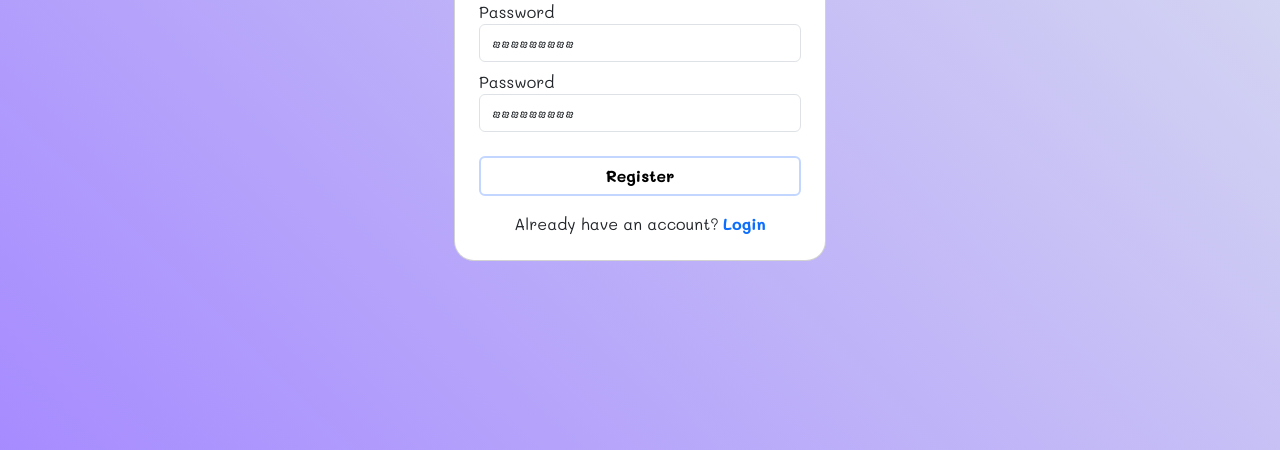
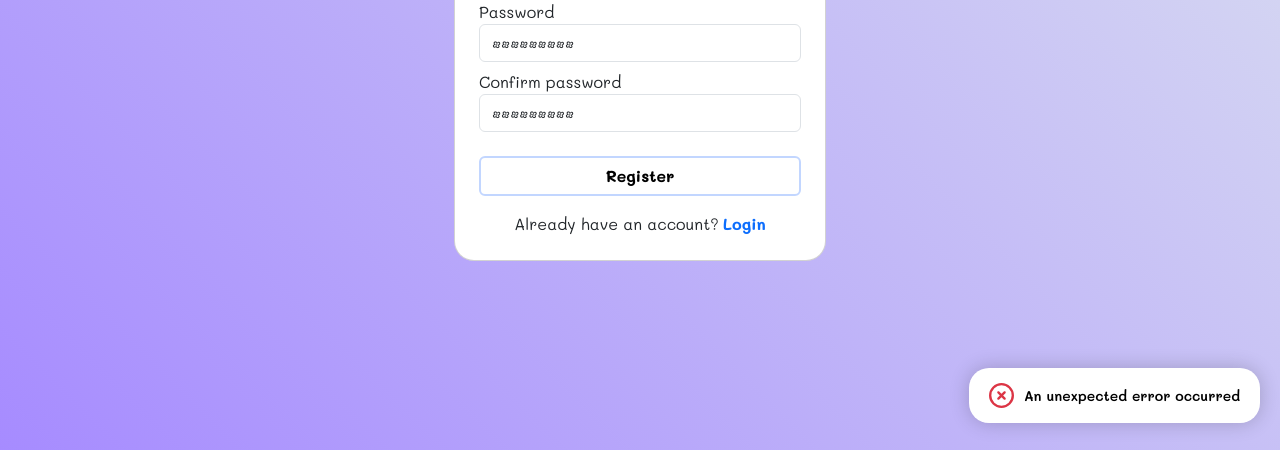
Before and after one commit to tranhaduy9824/chat-app, a React (Vite) app in the folder client/: page /register in a window 1280 px wide. Both pictures are taken after typing "Sample", "name@example.com", "Sample123", "Sample123" into the empty fields and a click on the button "Register". Shown: the part 347-797 px from the top of the page. Built offline with nearby package versions, Linux system fonts and the light colour scheme; no server answers.

Commit message:
Add animation loading and notification for register and login

```diff
--- a/client/src/App.tsx
+++ b/client/src/App.tsx
@@ -4,10 +4,18 @@ import Register from "./pages/Register";
 import NavBar from "./components/NavBar";
 import Chat from "./pages/Chat";
 import { AuthContextProvider } from "./context/AuthContext";
+import { LoadingProvider } from "./context/LoadingContext";
+import LoadingBar from "./components/LoadingBar";
+import NotificationList from "./components/NotificationList";
+import { NotificationProvider } from "./context/NotificationContext";
 
 function App() {
   return (
+    <LoadingProvider>
+      <NotificationProvider>
         <AuthContextProvider>
+          <LoadingBar />
+          <NotificationList />
           <div className="w-100 h-100 m-0">
             <NavBar />
             <Routes>
@@ -18,6 +26,8 @@ function App() {
             </Routes>
           </div>
         </AuthContextProvider>
+      </NotificationProvider>
+    </LoadingProvider>
   );
 }
 
--- a/client/src/components/BoxChat.tsx
+++ b/client/src/components/BoxChat.tsx
@@ -14,7 +14,7 @@ import { faImages, faSmile } from "@fortawesome/free-regular-svg-icons";
 import Message from "./Message";
 import Picker, { EmojiClickData } from "emoji-picker-react";
 import Tippy from "@tippyjs/react";
-import 'tippy.js/dist/tippy.css';
+import "tippy.js/dist/tippy.css";
 
 const messages: {
   id: number;
@@ -168,7 +168,7 @@ function BoxChat({ showInfoChat, setShowInfoChat }) {
             </Tippy>
           </div>
         </div>
-        <div className="flex-grow-1 overflow-y-auto my-3">
+        <div className="flex-grow-1 overflow-x-hidden overflow-y-auto my-3">
           <div className="d-flex flex-column gap-2">
             {messages.map((msg, index) => {
               const showTimestamp =
--- /dev/null
+++ b/client/src/components/LoadingBar.tsx
@@ -0,0 +1,15 @@
+import { useLoading } from "../context/LoadingContext";
+
+const LoadingBar = () => {
+  const { progress } = useLoading();
+
+  return (
+    <div className="loading-container">
+      {progress >= 0 && (
+        <div className="loading-bar" style={{ width: `${progress}%` }}></div>
+      )}
+    </div>
+  );
+};
+
+export default LoadingBar;
--- /dev/null
+++ b/client/src/components/NotificationList.tsx
@@ -0,0 +1,36 @@
+import { FontAwesomeIcon } from "@fortawesome/react-fontawesome";
+import { useNotification } from "../context/NotificationContext";
+import {
+  faCircleCheck,
+  faCircleXmark,
+} from "@fortawesome/free-regular-svg-icons";
+import { faCircleExclamation } from "@fortawesome/free-solid-svg-icons";
+
+const NotificationList = () => {
+  const { notifications, removeNotification } = useNotification();
+
+  return (
+    <div className="notification-container">
+      {notifications.map((notification) => (
+        <div
+          key={notification.id}
+          className={`notification ${notification.type}`}
+          onClick={() => removeNotification(notification.id)}
+        >
+          {notification.type === "error" && (
+            <FontAwesomeIcon icon={faCircleXmark} />
+          )}{" "}
+          {notification.type === "info" && (
+            <FontAwesomeIcon icon={faCircleExclamation} />
+          )}{" "}
+          {notification.type === "success" && (
+            <FontAwesomeIcon icon={faCircleCheck} />
+          )}{" "}
+          {notification.message}
+        </div>
+      ))}
+    </div>
+  );
+};
+
+export default NotificationList;
--- /dev/null
+++ b/client/src/context/LoadingContext.tsx
@@ -0,0 +1,32 @@
+// src/contexts/LoadingContext.tsx
+import React, { createContext, useContext, useState } from "react";
+
+interface LoadingContextProps {
+  progress: number;
+  setProgress: (value: number) => void;
+}
+
+export const LoadingContext = createContext<LoadingContextProps | undefined>(
+  undefined
+);
+
+export const LoadingProvider: React.FC<{ children: React.ReactNode }> = ({
+  children,
+}) => {
+  const [progress, setProgress] = useState<number>(0);
+
+  return (
+    <LoadingContext.Provider value={{ progress, setProgress }}>
+      {children}
+    </LoadingContext.Provider>
+  );
+};
+
+// eslint-disable-next-line react-refresh/only-export-components
+export const useLoading = (): LoadingContextProps => {
+  const context = useContext(LoadingContext);
+  if (!context) {
+    throw new Error("useLoading must be used within a LoadingProvider");
+  }
+  return context;
+};
--- /dev/null
+++ b/client/src/context/NotificationContext.tsx
@@ -0,0 +1,70 @@
+/* eslint-disable react-hooks/exhaustive-deps */
+import {
+  createContext,
+  useContext,
+  useState,
+  ReactNode,
+  useCallback,
+} from "react";
+
+type NotificationType = "success" | "error" | "info";
+
+interface Notification {
+  id: number;
+  message: string;
+  type: NotificationType;
+}
+
+interface NotificationContextType {
+  notifications: Notification[];
+  addNotification: (message: string, type: NotificationType) => void;
+  removeNotification: (id: number) => void;
+}
+
+const NotificationContext = createContext<NotificationContextType | undefined>(
+  undefined
+);
+
+// eslint-disable-next-line react-refresh/only-export-components
+export const useNotification = () => {
+  const context = useContext(NotificationContext);
+  if (!context) {
+    throw new Error(
+      "useNotification must be used within a NotificationProvider"
+    );
+  }
+  return context;
+};
+
+export const NotificationProvider = ({ children }: { children: ReactNode }) => {
+  const [notifications, setNotifications] = useState<Notification[]>([]);
+
+  const addNotification = useCallback(
+    (message: string, type: NotificationType) => {
+      const id = Date.now();
+      setNotifications((prevNotifications) => [
+        ...prevNotifications,
+        { id, message, type },
+      ]);
+
+      setTimeout(() => {
+        removeNotification(id);
+      }, 5000);
+    },
+    []
+  );
+
+  const removeNotification = useCallback((id: number) => {
+    setNotifications((prevNotifications) =>
+      prevNotifications.filter((notification) => notification.id !== id)
+    );
+  }, []);
+
+  return (
+    <NotificationContext.Provider
+      value={{ notifications, addNotification, removeNotification }}
+    >
+      {children}
+    </NotificationContext.Provider>
+  );
+};
--- a/client/src/index.css
+++ b/client/src/index.css
@@ -10,11 +10,7 @@
   width: 100vw;
   height: 100vh;
   font-family: "Mali", sans-serif !important;
-  background-image: linear-gradient(
-    45deg,
-    #a68bff,
-    #dce2f0
-  ) !important;
+  background-image: linear-gradient(45deg, #a68bff, #dce2f0) !important;
   padding: 10px;
 }
 
@@ -123,3 +119,76 @@
 .item-info-chat > div > div {
   margin-right: 8px;
 }
+
+.loading-container {
+  position: fixed;
+  top: 0;
+  left: 0;
+  width: 100%;
+  height: 5px;
+  z-index: 9999;
+  overflow: hidden;
+}
+
+.loading-bar {
+  height: 100%;
+  background: rgb(234, 103, 164);
+  transition: width 0.4s ease;
+}
+
+.notification-container {
+  position: fixed;
+  bottom: 20px;
+  right: 20px;
+  z-index: 9999;
+  display: flex;
+  align-items: flex-end;
+  flex-direction: column;
+  gap: 10px;
+  max-width: 300px;
+}
+
+.notification {
+  display: flex;
+  align-items: center;
+  background-color: white;
+  color: var(--text-dark);
+  padding: 15px 20px;
+  margin-bottom: 10px;
+  border-radius: 20px;
+  box-shadow: 0 0 20px rgba(0, 0, 0, 0.2);
+  font-size: 14px;
+  font-weight: 600;
+  cursor: pointer;
+  transition: opacity 0.3s ease-in-out, transform 0.3s ease-in-out;
+  opacity: 0;
+  animation: slide-in 0.3s forwards;
+}
+
+.notification svg {
+  font-size: 25px;
+  margin-right: 10px;
+}
+
+.notification.success svg {
+  color: #28a745;
+}
+
+.notification.error svg {
+  color: #dc3545;
+}
+
+.notification.info svg {
+  color: #17a2b8;
+}
+
+@keyframes slide-in {
+  from {
+    opacity: 0;
+    transform: translateX(100%);
+  }
+  to {
+    opacity: 1;
+    transform: translateX(0);
+  }
+}
--- a/client/src/pages/Register.tsx
+++ b/client/src/pages/Register.tsx
@@ -3,17 +3,14 @@ import { Button, Form, FormGroup, Container, Col } from "react-bootstrap";
 import gsap from "gsap";
 import { Link } from "react-router-dom";
 import { AuthContext } from "../context/AuthContext";
+import { useNotification } from "../context/NotificationContext";
 
 function Register() {
   const [confirmPassword, setConfirmPassword] = useState("");
 
-  const {
-    registerInfo,
-    updateRegisterInfo,
-    registerUser,
-    registerError,
-    isRegisterLoading,
-  } = useContext(AuthContext);
+  const { registerInfo, updateRegisterInfo, registerUser, isRegisterLoading } =
+    useContext(AuthContext)!;
+  const { addNotification } = useNotification();
 
   const rotate = () => {
     gsap.to(".card", {
@@ -91,13 +88,15 @@ function Register() {
               />
             </FormGroup>
             <FormGroup className="mb-2">
-              <label htmlFor="confirm-password">Password</label>
+              <label htmlFor="confirm-password">Confirm password</label>
               <input
                 type="password"
                 name="confirm-password"
                 id="confirm-password"
-                placeholder="Enter confirm password"
+                placeholder="Confirm password"
                 className="form-control"
+                value={confirmPassword}
+                onChange={(e) => setConfirmPassword(e.target.value)}
               />
             </FormGroup>
             <div className="d-grid gap-2 mb-3 mt-4">
@@ -110,9 +109,20 @@ function Register() {
                   backgroundColor: "white",
                   color: "var(--text-dark)",
                 }}
-                onClick={registerUser}
+                onClick={
+                  isRegisterLoading
+                    ? undefined
+                    : (e) => {
+                        if (registerInfo.password !== confirmPassword) {
+                          e.preventDefault();
+                          addNotification("Password does not match", "error");
+                        } else {
+                          registerUser(e);
+                        }
+                      }
+                }
               >
-                Register
+                {isRegisterLoading ? "Loading..." : "Register"}
               </Button>
             </div>
             <div className="d-flex justify-content-center align-items-center">
--- a/client/src/types/auth.d.ts
+++ b/client/src/types/auth.d.ts
@@ -20,12 +20,10 @@ export interface AuthContextType {
   registerInfo: RegisterInfo;
   updateRegisterInfo: (info: RegisterInfo) => void;
   registerUser: (e: React.FormEvent) => Promise<void>;
-  registerError: string | null;
   isRegisterLoading: boolean;
   logoutUser: () => void;
   loginUser: (e: React.FormEvent) => Promise<void>;
   loginInfo: LoginInfo;
   updateLoginInfo: (info: LoginInfo) => void;
-  loginError: string | null;
   isLoginLoading: boolean;
 }
--- a/client/src/utils/services.ts
+++ b/client/src/utils/services.ts
@@ -1,6 +1,13 @@
 export const baseUrl = "http://localhost:5000/api";
 
-export const postRequest = async (url: string, body: string | object) => {
+export const postRequest = async (
+  url: string,
+  body: string | object,
+  setProgress: (value: number) => void
+) => {
+  try {
+    setProgress(20);
+
     const response = await fetch(url, {
       method: "POST",
       headers: {
@@ -9,10 +16,55 @@ export const postRequest = async (url: string, body: string | object) => {
       body: JSON.stringify(body),
     });
 
+    setProgress(60);
     const data = await response.json();
+    setProgress(100);
 
     if (!response.ok) {
       let message;
+
+      setTimeout(() => {
+        setProgress(-1);
+      }, 800);
+      if (data?.message) {
+        message = data.message;
+      } else {
+        message = data;
+      }
+
+      return { error: true, message };
+    }
+
+    setTimeout(() => {
+      setProgress(-1);
+    }, 800);
+    return data;
+  } catch (error) {
+    setProgress(0);
+    console.error("Error during post request:", error);
+    return { error: true, message: "An unexpected error occurred" };
+  }
+};
+
+export const getRequest = async (
+  url: string,
+  setProgress: (value: number) => void
+) => {
+  try {
+    setProgress(20);
+
+    const response = await fetch(url);
+    setProgress(60);
+
+    const data = await response.json();
+    setProgress(100);
+
+    if (!response.ok) {
+      let message;
+
+      setTimeout(() => {
+        setProgress(-1);
+      }, 800);
 
       if (data?.message) {
         message = data.message;
@@ -23,25 +75,13 @@ export const postRequest = async (url: string, body: string | object) => {
       return { error: true, message };
     }
 
+    setTimeout(() => {
+      setProgress(-1);
+    }, 800);
     return data;
+  } catch (error) {
+    setProgress(0);
+    console.error("Error during get request:", error);
+    return { error: true, message: "An unexpected error occurred" };
+  }
 };
-
-export const getRequest = async (url: string) => {
-  const response = await fetch(url);
-
-  const data = await response.json();
-
-  if (!response.ok) {
-    let message;
-
-    if (data?.message) {
-      message = data.message;
-    } else {
-      message = data;
-    }
-
-    return { error: true, message };
-  }
-
-  return data;
-};
```
Also changed, not shown: client/src/context/AuthContext.tsx (+33 -17 lines), client/src/pages/Login.tsx (+4 -4 lines). Lines whose indentation alone changed are shown as unchanged.
